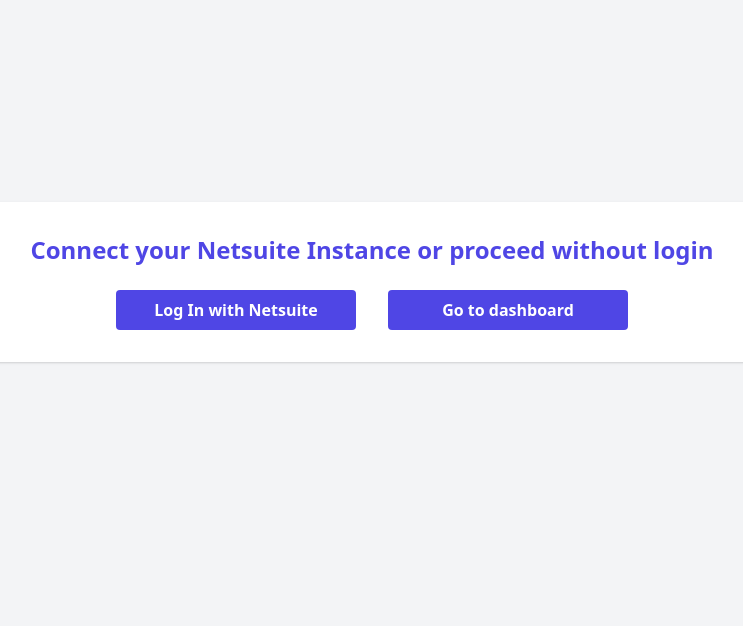
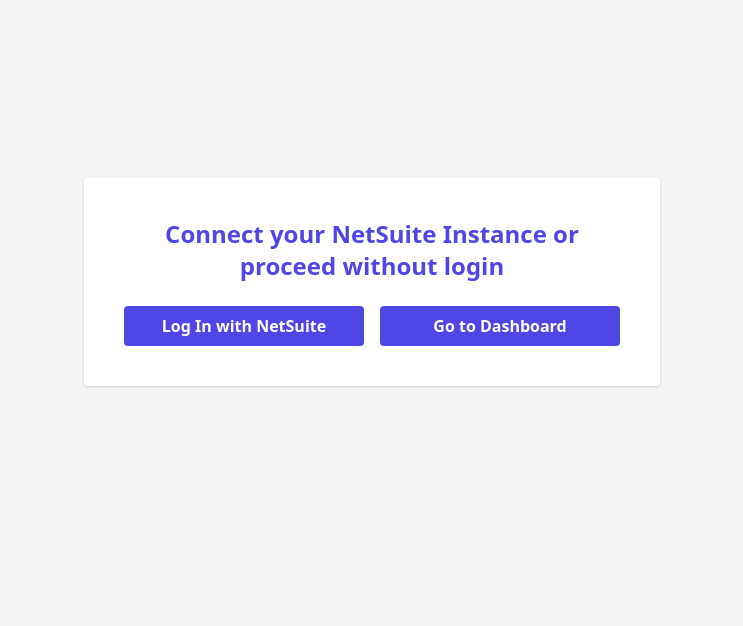
Before and after one commit to JustTanwa/netsuite_suiteql, a Python web app: template templates/home.html in a window 1280 px wide. Shown: the part 202-828 px from the top of the page, without its empty margins (268-1011 px from the left). Run offline with Jinja, Linux system fonts and the light colour scheme; the template is opened without the code that fills it, so the values that code supplies are empty.

Commit message:
added favicon and template

```diff
--- a/templates/base.html
+++ b/templates/base.html
@@ -5,6 +5,8 @@
     <meta name="viewport" content="width=device-width, initial-scale=1" />
     <title>{% block title %}SuiteQL Learn{% endblock %}</title>
     <link href="https://cdn.jsdelivr.net/npm/tailwindcss@2.2.19/dist/tailwind.min.css" rel="stylesheet" />
+    <link rel="icon" type="image/png" sizes="32x32" href="static/favicon-32x32.png">
+    <link rel="icon" type="image/png" sizes="16x16" href="static/favicon-16x16.png">
   </head>
   <body class="bg-gray-100 text-gray-800">
     <nav class="bg-white shadow px-4 py-3">
--- a/templates/dashboard.html
+++ b/templates/dashboard.html
@@ -1,8 +1,7 @@
 {% extends "base.html" %} {% block content %}
 <div class="max-w-5xl mx-auto px-4">
   <h1 class="text-3xl font-bold text-indigo-700 mb-6">Dashboard</h1>
-  <p class="text-gray-700 mb-8">Choose a lesson to get started
-    .</p>
+  <p class="text-gray-700 mb-8">Choose a lesson to get started</p>
   <div class="grid md:grid-cols-2 gap-6">
     {% for lesson in lessons %}
     <div
--- a/templates/home.html
+++ b/templates/home.html
@@ -1,21 +1,22 @@
-{% extends "base.html" %} {% block content %}
+{% extends "base.html" %}
+{% block content %}
 <div class="min-h-screen flex items-center justify-center bg-gray-100 px-4">
-  <div class="max-w-screen-lg w-full bg-white p-8 rounded shadow">
+  <div class="w-full max-w-xl bg-white p-6 md:p-10 rounded shadow">
     <h2 class="text-2xl font-bold text-center text-indigo-600 mb-6">
-      Connect your Netsuite Instance or proceed without login
+      Connect your NetSuite Instance or proceed without login
     </h2>
-    <div class="flex items-center justify-center">
+    <div class="flex flex-col md:flex-row items-center justify-center gap-4">
       <a
         href="/login"
-        class="w-1/4 bg-indigo-600 hover:bg-indigo-700 text-white text-center font-semibold py-2 px-4 rounded mx-4"
+        class="w-full md:w-1/2 bg-indigo-600 hover:bg-indigo-700 text-white text-center font-semibold py-2 px-4 rounded"
       >
-        Log In with Netsuite
+        Log In with NetSuite
       </a>
       <a
         href="/dashboard"
-        class="w-1/4 bg-indigo-600 hover:bg-indigo-700 text-white text-center font-semibold py-2 px-4 rounded mx-4"
+        class="w-full md:w-1/2 bg-indigo-600 hover:bg-indigo-700 text-white text-center font-semibold py-2 px-4 rounded"
       >
-        Go to dashboard
+        Go to Dashboard
       </a>
     </div>
   </div>
--- a/templates/lesson.html
+++ b/templates/lesson.html
@@ -1,5 +1,5 @@
 {% extends "base.html" %} {% block content %}
-<a href="/dashboard" class="text-indigo-600 hover:underline mb-4 block">&larr; Back to Course</a>
+<a href="/dashboard" class="text-indigo-600 hover:underline max-w-4xl mx-auto px-4">&larr; Back to Course</a>
 
 <div class="max-w-4xl mx-auto px-4">
   <div class="bg-white shadow rounded-lg p-6">
```
Also changed, not shown: database.py (+41 -0 lines), static/favicon-16x16.png (added), static/favicon-32x32.png (added), static/favicon.ico (added).
